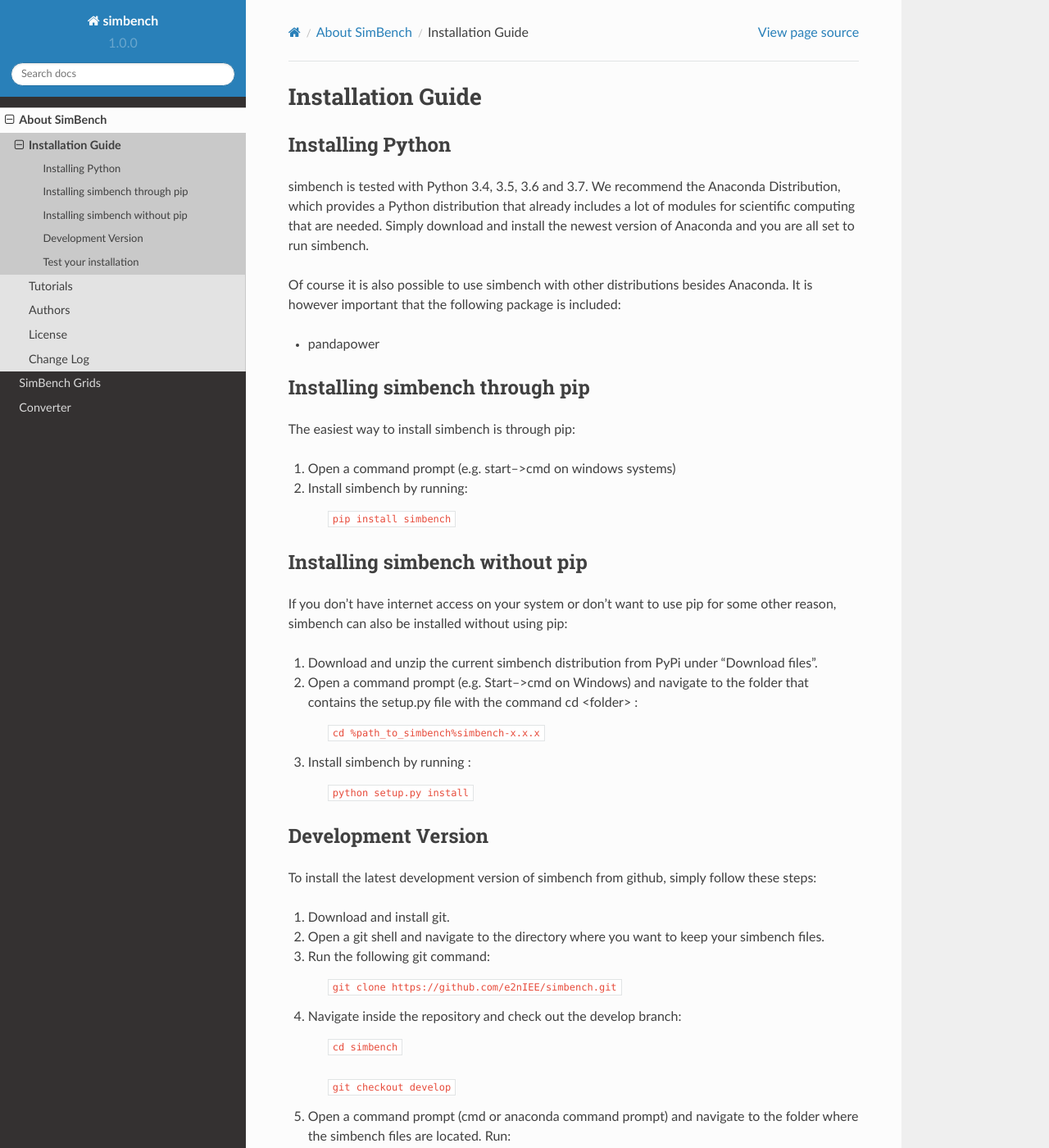
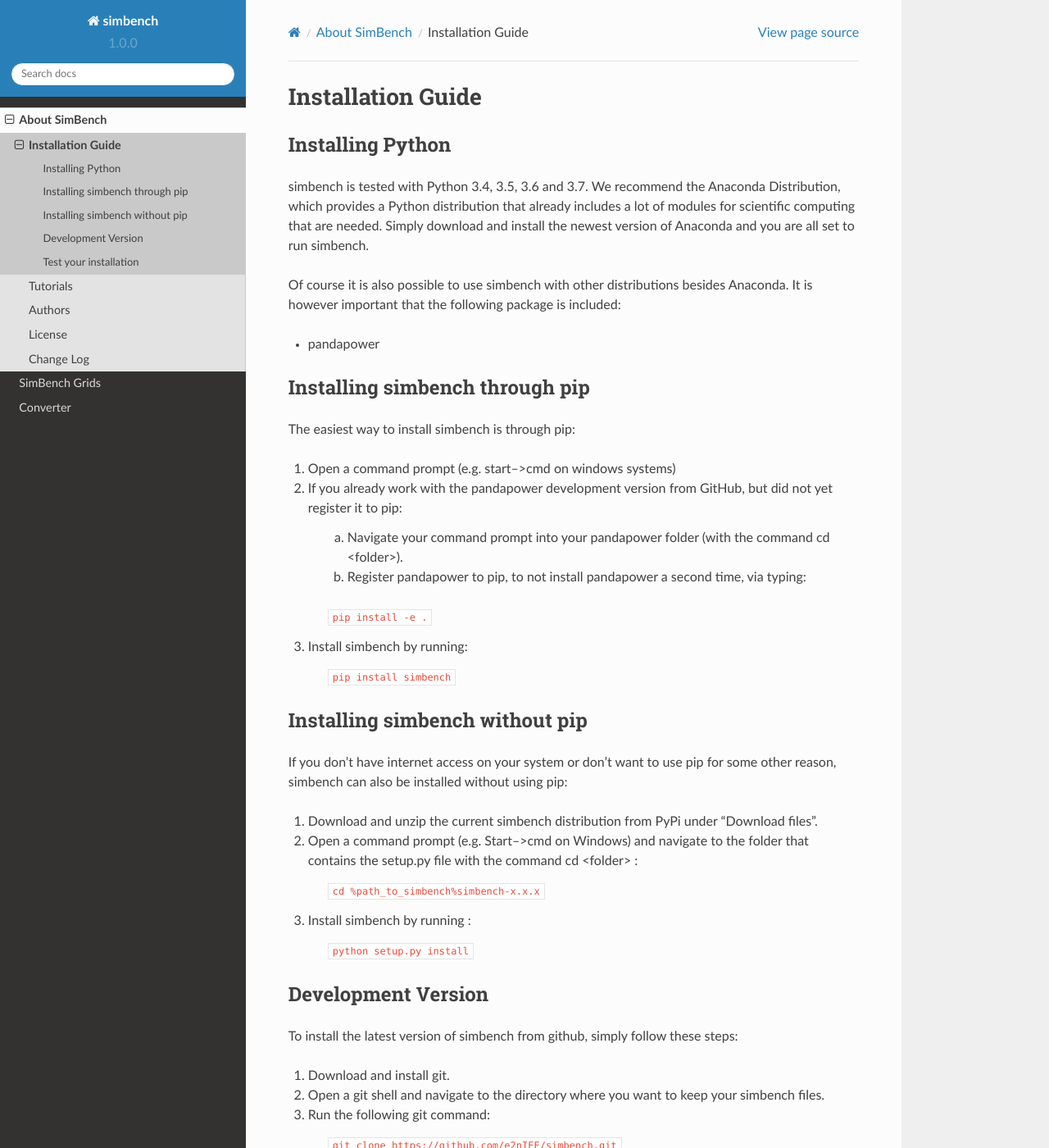
Before and after one commit to e2nIEE/simbench, a Sphinx documentation site: the page built from doc/about/installation.rst, in a window 1280 px wide and 1400 px high. Shown: the whole window at 82% size. Built offline with Sphinx 7.4.7 and the Read the Docs theme 2.0.0, drawn with Linux system fonts in a browser that asks for light colours.

Commit message:
improve installation guide and spellings

```diff
--- a/doc/about.rst
+++ b/doc/about.rst
@@ -17,7 +17,7 @@
 
 - Consideration of a wide range of use cases during the development of data sets
 - Provision of grid data for low voltage, medium voltage, high voltage, extra high voltage as well as design of data sets for a suitable interconnection of a grid among different voltage levels for cross-level simulations
-- Ensuring highreproducibility and comparability by providing clearly assigned load and generation time series
+- Ensuring high reproducibility and comparability by providing clearly assigned load and generation time series
 - Validation of the suitability of the data sets with simulation, deliberately determined grid states including suitable dimensioning of grid assets
 
 The focus of the data sets is Germany. If possible, the SimBench data set should also be applicable in an international context.
--- a/doc/about/installation.rst
+++ b/doc/about/installation.rst
@@ -22,7 +22,15 @@
 
 1. Open a command prompt (e.g. start–>cmd on windows systems)
 
-2. Install simbench by running:
+2. If you already work with the pandapower development version from GitHub, but did not yet register it to pip:
+
+    a. Navigate your command prompt into your pandapower folder (with the command cd <folder>).
+
+    b. Register pandapower to pip, to not install pandapower a second time, via typing:
+
+    :code:`pip install -e .`
+
+3. Install simbench by running:
 
     :code:`pip install simbench`
 
@@ -56,17 +64,11 @@
 
      :code:`git clone https://github.com/e2nIEE/simbench.git`
 
-4. Navigate inside the repository and check out the develop branch:
-
-     :code:`cd simbench`
-
-     :code:`git checkout develop`
-
-5. Open a command prompt (cmd or anaconda command prompt) and navigate to the folder where the simbench files are located. Run:
+4. Open a command prompt (cmd or anaconda command prompt) and navigate to the folder where the simbench files are located. Run:
 
      :code:`pip install -e .`
 
-6. This registers your local simbench installation with pip.
+     This registers your local simbench installation with pip.
 
 
 Test your installation
--- a/doc/networks.rst
+++ b/doc/networks.rst
@@ -3,7 +3,7 @@
 #############################
 
 
-SimBench provides an dataset of electrical power system benchmark models with grid data from low voltage level to extra high voltage level with full year load, generation and storage profiles.
+SimBench provides a dataset of electrical power system benchmark models with grid data from low voltage level to extra high voltage level with full year load, generation and storage profiles.
 
 .. image:: pics/grid_preview.png
 		:align: left
```
Also changed, not shown: other parts of doc/about/installation.rst (+1 -1 lines), doc/pics/20190227_SimBench_Code_60.png (added), doc/pics/20190227_SimBench_Subnet_60.png (added), 2 other files.
